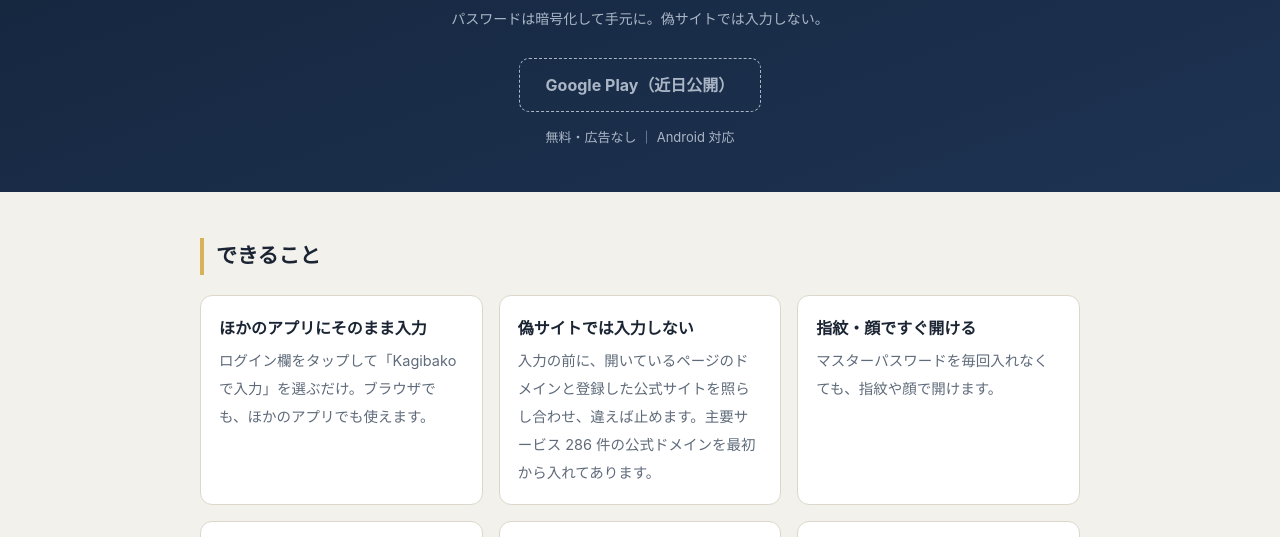
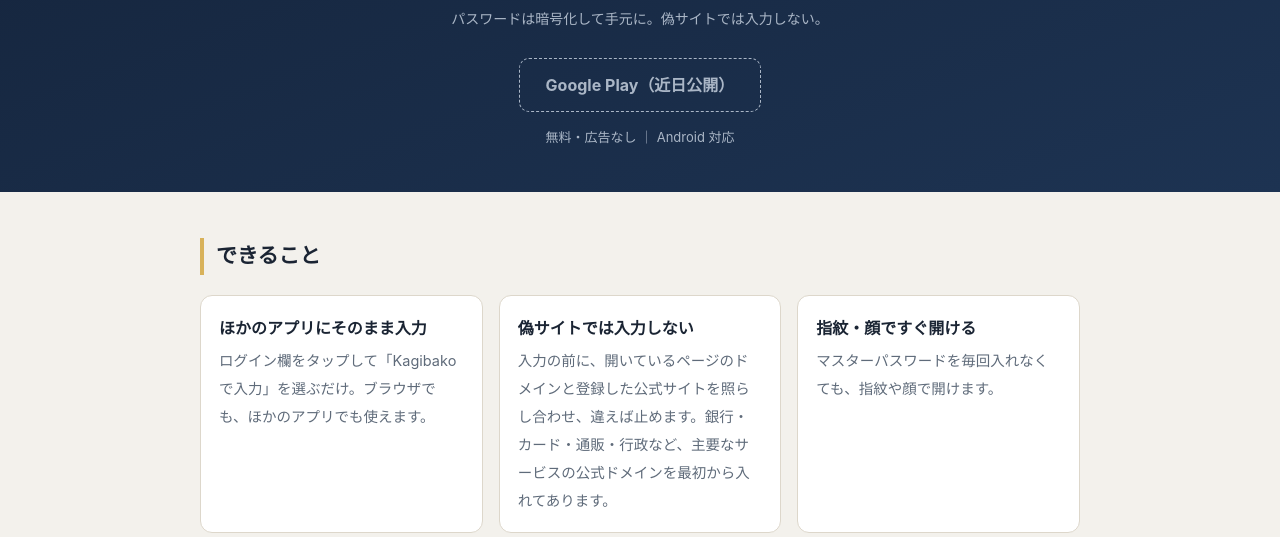
Before and after one commit to ayamuo/kagibako_official, a plain HTML site: page index.html in a window 1280 px wide. Shown: the part 235-772 px from the top of the page. Drawn offline with Linux system fonts and the light colour scheme.

Commit message:
公式ドメインの件数をやめ、主なサービスの例にする
一覧を増やすたびに件数がずれるため、「銀行・カード・通販・行政など」と書く。

Co-Authored-By: Claude Opus 5.5 <noreply@anthropic.com>

```diff
--- a/index.html
+++ b/index.html
@@ -48,7 +48,7 @@
     <h2>できること</h2>
     <ul class="features">
       <li><b>ほかのアプリにそのまま入力</b><span>ログイン欄をタップして「Kagibako で入力」を選ぶだけ。ブラウザでも、ほかのアプリでも使えます。</span></li>
-      <li><b>偽サイトでは入力しない</b><span>入力の前に、開いているページのドメインと登録した公式サイトを照らし合わせ、違えば止めます。主要サービス 286 件の公式ドメインを最初から入れてあります。</span></li>
+      <li><b>偽サイトでは入力しない</b><span>入力の前に、開いているページのドメインと登録した公式サイトを照らし合わせ、違えば止めます。銀行・カード・通販・行政など、主要なサービスの公式ドメインを最初から入れてあります。</span></li>
       <li><b>指紋・顔ですぐ開ける</b><span>マスターパスワードを毎回入れなくても、指紋や顔で開けます。</span></li>
       <li><b>データは暗号化して手元に</b><span>パスワードは暗号化したファイルに保存。アプリはインターネットの権限を持たず、データを外へ送れない作りです。</span></li>
       <li><b>パソコンとも同じファイル</b><span>Google ドライブなどにファイルを置けば、<a href="windows.html">Windows 版</a>とも同じデータを使えます。古いファイルでの上書きも警告します。</span></li>
```
Also changed, not shown: windows.html (+1 -1 lines).
